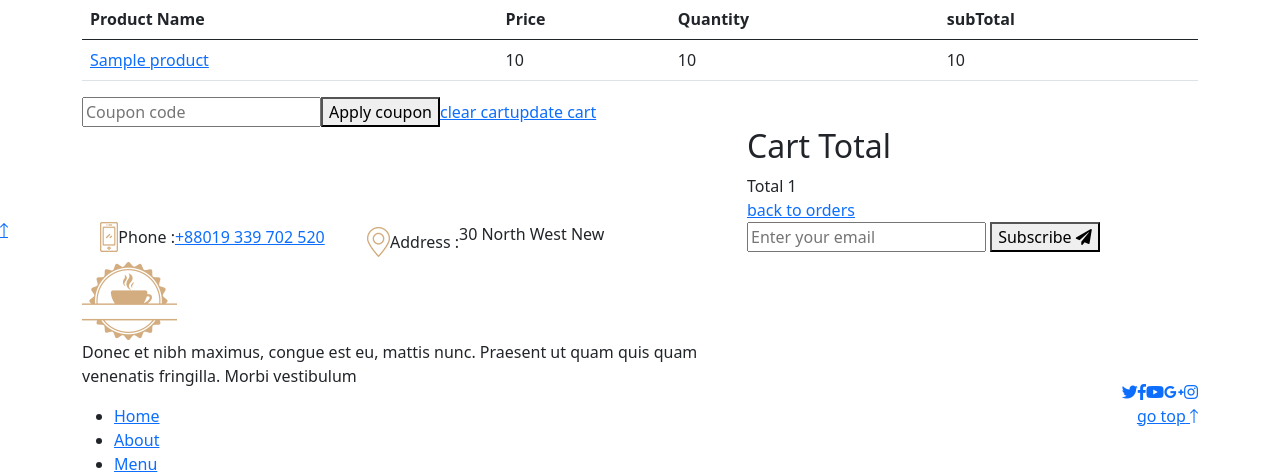
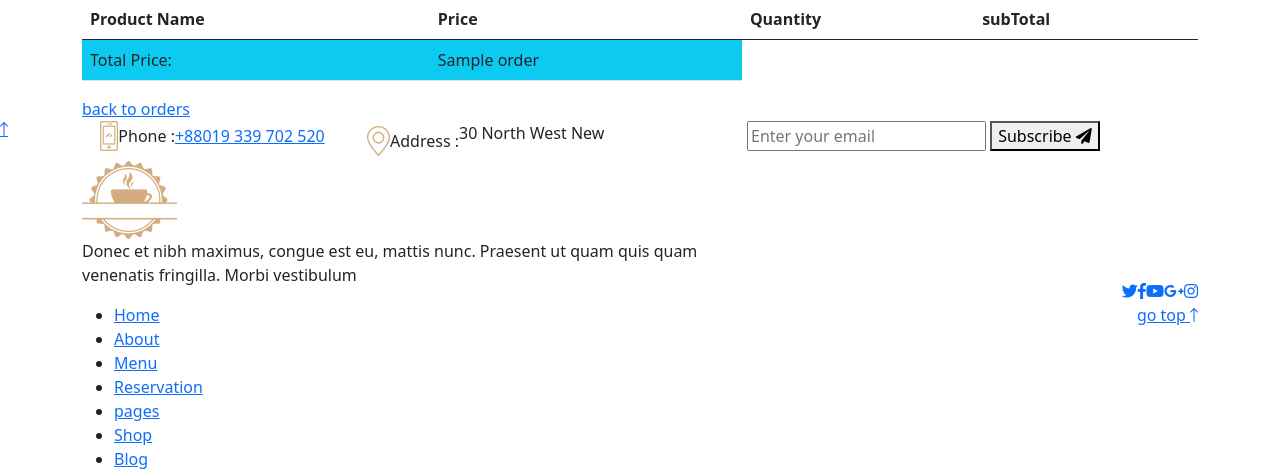
Before and after one commit to PouryaMansouri/maktab98GroupProject, a Django app: template accounts/templates/accounts/order_detail.html in a window 1280 px wide; the page is wider, and only the part inside the window is pictured. Shown: the part 271-745 px from the top of that part. Run offline with Django 4.2, Linux system fonts and the light colour scheme; the template is opened without the code that fills it: most values are stand-ins (such as "Sample title", 1, 10 or a date in 2020); some libraries are stand-ins or nearby versions.

Commit message:
feat: order detail new template added

```diff
--- a/accounts/templates/accounts/order_detail.html
+++ b/accounts/templates/accounts/order_detail.html
@@ -1,9 +1,5 @@
 {% extends 'base.html' %} {% load static %} {%block content%}
-<section
-  class="breadcrumb-area pt-140 pb-140 bg_img"
-  data-overlay="dark"
-  data-opacity="5"
->
+<section class="breadcrumb-area pt-140 pb-140 bg_img" data-overlay="dark" data-opacity="5">
   <div class="shape shape__1">
     <img src="{% static 'cafe/images/shape/breadcrumb-shape-1.png' %}" alt="" />
   </div>
@@ -13,16 +9,14 @@
   <div class="container">
     <div class="row">
       <div class="col-xl-12 text-center">
-        <h2 class="page-title">Cafena Cart</h2>
+        <h2 class="page-title">order detail</h2>
         <div class="cafena-breadcrumb breadcrumbs">
-          <ul
-            class="list-unstyled d-flex align-items-center justify-content-center"
-          >
+          <ul class="list-unstyled d-flex align-items-center justify-content-center">
             <li class="cafenabcrumb-item duxinbcrumb-begin">
-              <a href="#"><span>Home</span></a>
+              <a href="#"><span>orders</span></a>
             </li>
             <li class="cafenabcrumb-item duxinbcrumb-end">
-              <span>cart</span>
+              <span>order</span>
             </li>
           </ul>
         </div>
@@ -30,12 +24,14 @@
     </div>
   </div>
 </section>
+
 <div class="cart-area pt-120 pb-120">
   <div class="container">
     <div class="row">
       <div class="col-xl-12">
         <div class="cart-wrapper">
           <div class="table-content table-responsive">
+            {% for order_items in order.items %}
             <table class="table">
               <thead>
                 <tr>
@@ -46,62 +42,42 @@
                 </tr>
               </thead>
               <tbody>
-                {% for key, item in cart %}
+                {% for order in order_items %}
+                {% if not forloop.last %}
                 <tr>
                   <td class="product-name">
-                    <a href="#">{{ item.product }}</a>
+                    <a href="#">{{ order.product }}</a>
                   </td>
                   <td class="product-price">
-                    <span class="amount">{{ item.price }}</span>
+                    <span class="amount">{{ order.price }}</span>
                   </td>
-                  <td class="product-quantity">{{ item.quantity }}</td>
+                  <td class="product-quantity">{{ order.quantity }}</td>
                   <td class="product-subtotal">
-                    <span class="amount">{{ item.sub_total }}</span>
+                    <span class="amount">{{ order.sub_total }}</span>
                   </td>
                 </tr>
+                {% else %}
+                <tr class="bg-info">
+                  <td>Total Price:</td>
+                  <td>{{ order }}</td>
+                </tr>
+                {% endif %}
                 {% endfor %}
               </tbody>
+
             </table>
+
+            {% endfor %}
           </div>
         </div>
-        <div class="cart-bottom-wrapper d-flex align-items-center">
-          <div class="coupon d-flex align-items-center">
-            <input
-              id="coupon_code"
-              class="input-text"
-              name="coupon_code"
-              value=""
-              placeholder="Coupon code"
-              type="text"
-            />
-            <button
-              class="site-btn site-btn site-btn__bghide"
-              name="apply_coupon"
-              type="submit"
-            >
-              Apply coupon
-            </button>
-          </div>
-          <div class="clear-update d-flex align-items-center">
-            <a href="#0" class="site-btn site-btn__bghide">clear cart</a>
-            <a href="#0" class="site-btn site-btn__bghide">update cart</a>
-          </div>
+        <a href="{% url 'accounts:manage_orders' %}" class="site-btn">back to orders</a>
         </div>
-      </div>
-    </div>
-    <div class="row justify-content-end">
-      <div class="col-xl-5 col-lg-7">
-        <div class="cart-total mt-100">
-          <h2 class="title">Cart Total</h2>
-          <div class="ct-sub ct-sub__total">
-            <span>Total</span>
-            <span>{{ cart.total_price }}</span>
-          </div>
-          <a href="{% url 'accounts:manage_orders' %}" class="site-btn">back to orders</a>
         </div>
       </div>
     </div>
   </div>
 </div>
 
+
+
 {% endblock %}
```
